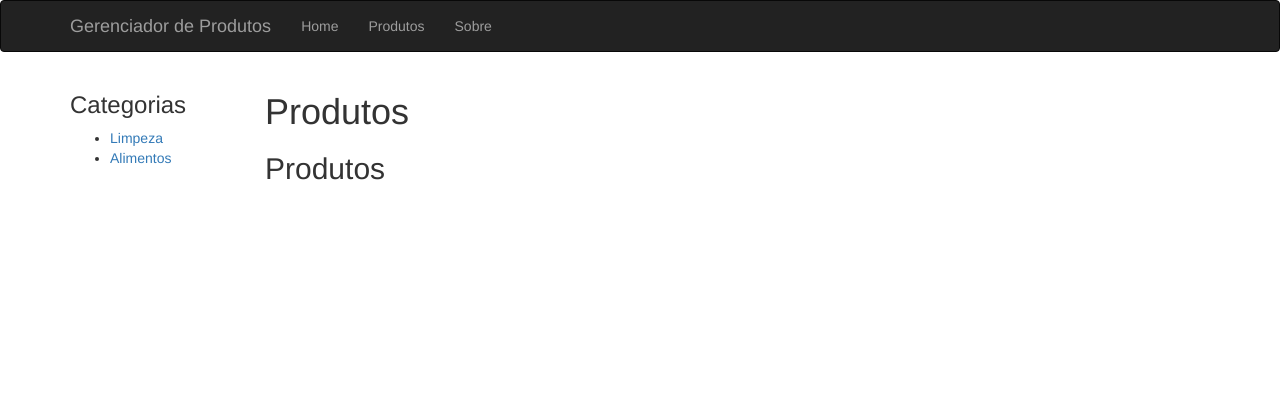
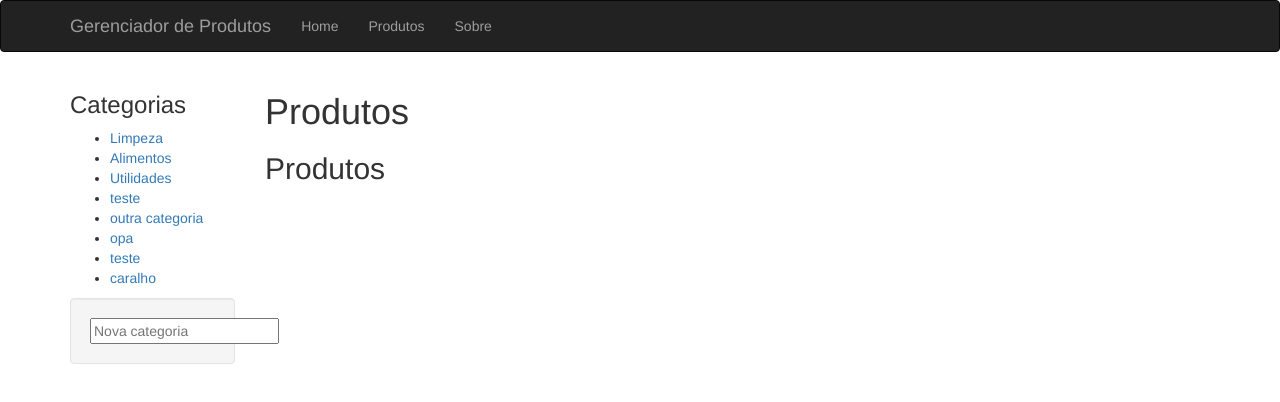
Before and after one commit to FabianoBrancher/Produtos-ReactJS, a React (Create React App) app: page /produtos in a window 1280 px wide. Shown: the top 402 px of the page. Built offline with nearby package versions, Linux system fonts and the light colour scheme; data requests are answered from the project's data file.

Commit message:
Criando categorias

```diff
--- a/db.json
+++ b/db.json
@@ -1,13 +1,53 @@
 {
-    "produtos": [
-
-    ],
-    "categorias": [{
-        "id" : 1,
-        "categoria": "Limpeza"
+  "produtos": [
+    {
+      "id": 1,
+      "produto": "Sabão",
+      "categoria": 1
     },
     {
-        "id": 2,
-        "categoria": "Alimentos"
-    }]
+      "id": 2,
+      "produto": "Detergente",
+      "categoria": 1
+    },
+    {
+      "id": 3,
+      "produto": "Bolacha",
+      "categoria": 2
+    }
+  ],
+  "categorias": [
+    {
+      "id": 1,
+      "categoria": "Limpeza"
+    },
+    {
+      "id": 2,
+      "categoria": "Alimentos"
+    },
+    {
+      "id": 3,
+      "categoria": "Utilidades"
+    },
+    {
+      "categoria": "teste",
+      "id": 4
+    },
+    {
+      "categoria": "outra categoria",
+      "id": 5
+    },
+    {
+      "categoria": "opa",
+      "id": 6
+    },
+    {
+      "categoria": "teste",
+      "id": 7
+    },
+    {
+      "categoria": "caralho",
+      "id": 8
+    }
+  ]
 }
--- a/package.json
+++ b/package.json
@@ -4,7 +4,7 @@
   "private": true,
   "dependencies": {
     "axios": "^0.18.0",
-    "json-server": "^0.12.1",
+    "global": "^4.3.2",
     "react": "^16.2.0",
     "react-dom": "^16.2.0",
     "react-router-dom": "^4.2.2",
--- a/src/Categoria.js
+++ b/src/Categoria.js
@@ -1,9 +1,54 @@
 import React, { Component } from 'react';
+import axios from 'axios';
 
 class Categoria extends Component {
+    constructor(props) {
+        super(props);
+        this.loadData = this.loadData.bind(this);
+        this.state = {
+            produtos: [],
+            categoria: {}
+        }
+    };
+
+    loadData(id) {
+        axios
+            .get('http://localhost:3001/produtos?categoria='+id)
+            .then(res => {
+                this.setState({
+                    produtos: res.data
+                });
+            });
+        axios
+            .get('http://localhost:3001/categorias/'+id)
+            .then(res => {
+                this.setState({
+                    categoria: res.data
+                });
+            });
+    };
+
+    componentDidMount() {
+        const id = this.props.match.params.catId;
+        this.loadData(id);
+    };
+
+    componentWillReceiveProps(newProps) {
+        this.loadData(newProps.match.params.catId);
+    };
+    renderProduto(produto) {
+        return (
+            <p className="well" key={produto.id}>{produto.produto}</p>
+        )
+    };
     render() {
         return (
-            <h1> Categoria {this.props.match.params.catId}</h1>
+            <div>
+                <h1> {this.state.categoria.categoria}</h1>
+                <ul>
+                    {this.state.produtos.map(this.renderProduto)}
+                </ul>
+            </div>
         )
     };
 };
--- a/src/Produtos.js
+++ b/src/Produtos.js
@@ -10,16 +10,21 @@ class Produtos extends Component {
         this.state = {
             categorias: []
         }
+        this.handleNewCategoria = this.handleNewCategoria.bind(this);
+        this.loadCategorias = this.loadCategorias.bind(this);
     };
-    componentDidMount() {
+    loadCategorias() {
         // buscar as categorias
         axios
             .get('http://localhost:3001/categorias')
             .then(res => {
-                this.setState({
-                    categorias: res.data
+                    this.setState({
+                        categorias: res.data
+                    });
                 });
-            });
+    };
+    componentDidMount() {
+        this.loadCategorias();
     };
     // <Link to="/produtos/categoria/1"> Categoria 1 </Link>
     // {JSON.stringify(this.state.categorias)}
@@ -29,6 +34,18 @@ class Produtos extends Component {
                 <Link to={`/produtos/categoria/${cat.id}`} >{cat.categoria}</Link>
             </li>
         )
+    };
+    handleNewCategoria(key) {
+        if (key.keyCode === 13) {
+            axios
+                .post('http://localhost:3001/categorias', {
+                    categoria: this.refs.categoria.value
+                })
+                .then(res => {
+                    this.loadCategorias();
+                    this.refs.categoria.value = '';
+                });
+        }
     };
     render() {
         const { match } = this.props;
@@ -40,6 +57,12 @@ class Produtos extends Component {
                     <ul>
                         {categorias.map(this.renderCategoria)}
                     </ul>
+                    <div className="well">
+                        <input onKeyUp={this.handleNewCategoria}
+                               type="text"
+                               ref="categoria"
+                               placeholder="Nova categoria" />
+                    </div>
                 </div>
                 <div className="col-md-10">
                     <h1> Produtos </h1>
```
Also changed, not shown: 2 other files (tests, documents, lock files or other folders).
